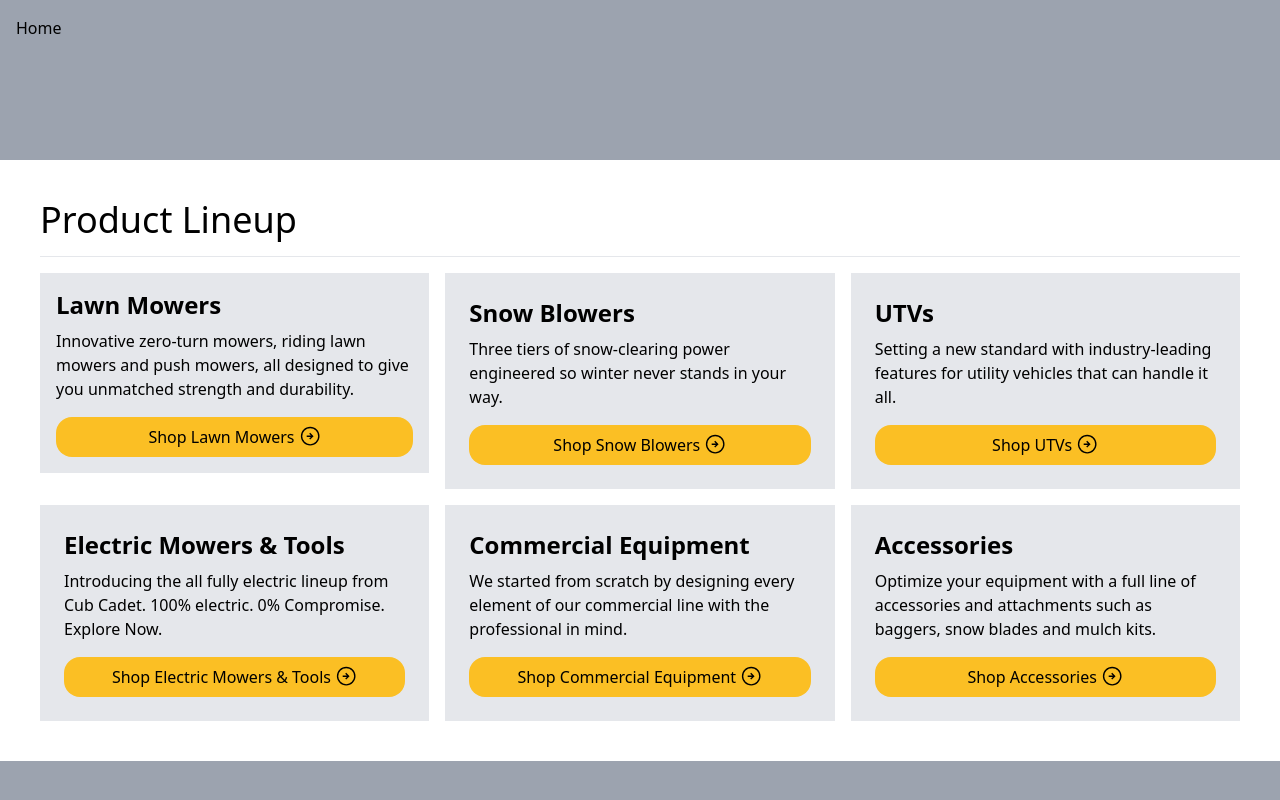
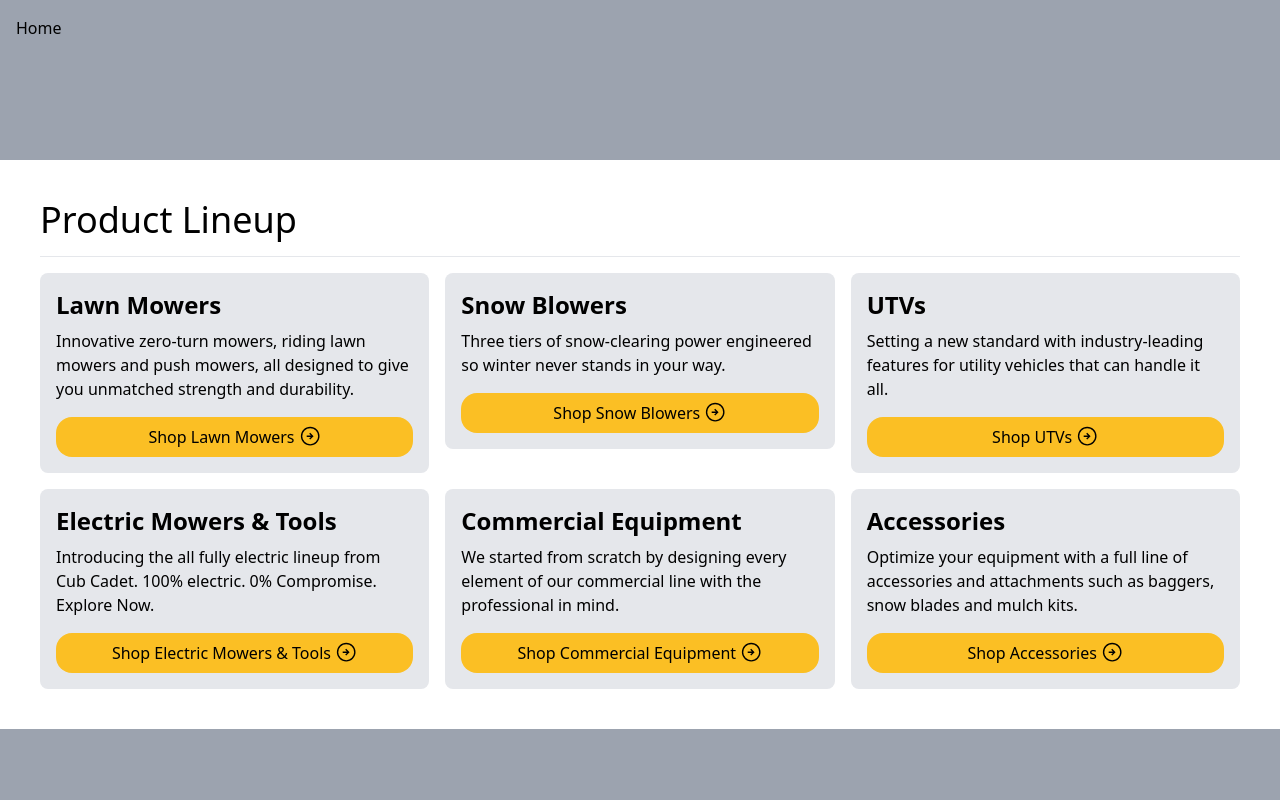
Before and after one commit to theckeler/cc-site-build, a Next.js app: page / in a window 1280 px wide. Shown: the top 800 px of the page. Built offline with nearby package versions, Linux system fonts and the light colour scheme.

Commit message:
Adjusting

```diff
--- a/components/Buttons/Main.js
+++ b/components/Buttons/Main.js
@@ -4,8 +4,9 @@
 	addStyle,
 	noIcon = false,
 	href = null,
+	noButton = false,
 }) {
-	const Type = href ? "a" : "button";
+	const Type = noButton ? "div" : href ? "a" : "button";
 
 	return (
 		<Type className={`${className}`} href={href}>
--- a/components/CategoryCard.js
+++ b/components/CategoryCard.js
@@ -1,17 +1,22 @@
 import Link from "next/link";
 
-import Button from "@/buttons/Main";
+import ButtonMain from "@/buttons/Main";
 
 export default function CategoryCard({ h2, h3, p, href }) {
+	const Selector = href !== "#top" ? Link : "div";
+
+	{
 		return (
-		<Link href={href} className="block p-4 rounded-lg">
+			<Selector href={href} className="block p-4 rounded-lg bg-gray-200">
 				<h2 className="text-2xl font-bold">{h2}</h2>
 				<h3 className="text-lg mt-2">{h3}</h3>
 				<p>{p}</p>
-			<Button
+				<ButtonMain
 					title={`Shop ${h2}`}
 					className="w-full mt-4 p-2 flex justify-center bg-amber-400 rounded-2xl"
+					noButton
 				/>
-		</Link>
+			</Selector>
 		);
 	}
+}
--- a/components/Gallery.js
+++ b/components/Gallery.js
@@ -2,10 +2,11 @@
 import ViewMore from "../components/Buttons/ViewMore";
 
 export default function Gallery({ gallery = null }) {
+	{
 		return (
+			!!gallery && (
 				<ul className="flex flex-col lg:flex-row lg:flex-wrap mb-6">
-			{gallery &&
-				gallery.map(function (img, i) {
+					{gallery.map(function (img, i) {
 						return img.video ? (
 							<li className="basis-full" key={i}>
 								<div
@@ -46,8 +47,12 @@
 						<ViewMore
 							title="View More Images"
 							onClick={(e) => {
-						document.querySelector("#gallery-button").classList.add("hidden");
-						document.querySelectorAll(".gallery-hidden").forEach((block) => {
+								document
+									.querySelector("#gallery-button")
+									.classList.add("hidden");
+								document
+									.querySelectorAll(".gallery-hidden")
+									.forEach((block) => {
 										block.classList.remove("hidden");
 									});
 							}}
@@ -55,5 +60,7 @@
 						/>
 					</li>
 				</ul>
+			)
 		);
 	}
+}
--- a/pages/index.js
+++ b/pages/index.js
@@ -10,68 +10,46 @@
 			<h1 className="text-4xl border-b pb-4 mb-4">Product Lineup</h1>
 			<ul className="grid grid-cols-3 gap-4">
 				<li className="">
-					<div className="bg-gray-200">
 					<CategoryCard
 						h2="Lawn Mowers"
 						p="Innovative zero-turn mowers, riding lawn mowers and push mowers, all designed to give you unmatched strength and durability."
 						href="/lawn-mowers"
 					/>
-					</div>
 				</li>
 				<li>
-					<div className="bg-gray-200">
-						<div href="#top" className="block p-2">
 					<CategoryCard
 						h2="Snow Blowers"
 						p="Three tiers of snow-clearing power engineered so winter never stands in your way."
 						href="#top"
 					/>
-						</div>
-					</div>
 				</li>
 				<li>
-					<div className="bg-gray-200">
-						<div href="#top" className="block p-2">
 					<CategoryCard
 						h2="UTVs"
 						p="Setting a new standard with industry-leading features for utility vehicles that can handle it all."
 						href="#top"
 					/>
-						</div>
-					</div>
 				</li>
 				<li>
-					<div className="bg-gray-200">
-						<div href="#top" className="block p-2">
 					<CategoryCard
 						h2="Electric Mowers & Tools"
 						p="Introducing the all fully electric lineup from Cub Cadet. 100% electric. 0% Compromise. Explore Now."
 						href="#top"
 					/>
-						</div>
-					</div>
 				</li>
 				<li>
-					<div className="bg-gray-200">
-						<div href="#top" className="block p-2">
 					<CategoryCard
 						h2="Commercial Equipment"
 						p="We started from scratch by designing every element of our commercial line with the professional in mind."
 						href="#top"
 					/>
-						</div>
-					</div>
 				</li>
 				<li>
-					<div className="bg-gray-200">
-						<div href="#top" className="block p-2">
 					<CategoryCard
 						h2="Accessories"
 						p="Optimize your equipment with a full line of accessories and attachments such as baggers, snow blades and mulch kits."
 						href="#top"
 					/>
-						</div>
-					</div>
 				</li>
 			</ul>
 		</div>
--- a/pages/lawn-mowers/index.js
+++ b/pages/lawn-mowers/index.js
@@ -19,20 +19,17 @@
 					srOnly="Cub Cadet"
 					className="text-4xl border-b pb-4 mb-4"
 				/>
-				<ul className="grid grid-cols-3 gap-2 mt-8">
-					<li className="">
-						<div className="bg-gray-200">
+				<ul className="grid grid-cols-3 gap-4 mt-8">
+					<li>
 						<CategoryCard
 							h2="Riding Lawn Mowers"
 							h3="Incredible strength. Incredibly comfortable."
 							p="Our quality lineup of riding lawn mowers, such as our zero-turn riders and lawn tractors, offers unparalleled strength and comfort so you can get the most out of your lawn."
 							href="/lawn-mowers/riding-lawn-mowers"
 						/>
-						</div>
 					</li>
 					<li>
-						<div className="bg-gray-200">
-							<div href="#top" className="block p-2">
+						<div>
 							<CategoryCard
 								h2="Walk-Behind Mowers"
 								h3="A power walk."
@@ -40,11 +37,9 @@
 								href="#top"
 							/>
 						</div>
-						</div>
 					</li>
 					<li>
-						<div className="bg-gray-200">
-							<div href="#top" className="block p-2">
+						<div>
 							<CategoryCard
 								h2="Robotic Mowers"
 								h3="Cutting-edge results. Zero effort."
@@ -52,7 +47,6 @@
 								href="#top"
 							/>
 						</div>
-						</div>
 					</li>
 				</ul>
 			</li>
--- a/pages/lawn-mowers/riding-lawn-mowers/index.js
+++ b/pages/lawn-mowers/riding-lawn-mowers/index.js
@@ -29,20 +29,17 @@
 					your lawn to life.
 				</p>
 
-				<ul className="grid grid-cols-3 gap-2 mt-8">
+				<ul className="grid grid-cols-3 gap-4 mt-8">
 					<li className="">
-						<div className="bg-gray-200">
 						<CategoryCard
 							h2="Zero Turn Mowers"
 							h3="A Strong Experience at Every Turn"
 							p="Designed with strength, comfort and the ability to get the job done 50% faster than riding tractors, each Cub Cadet zero-turn riding mower is engineered to handle a range of terrain and cover up to 5 acres, with steering wheel options that increase ease."
 							href="/lawn-mowers/riding-lawn-mowers/zero-turn-mowers"
 						/>
-						</div>
 					</li>
 					<li>
-						<div className="bg-gray-200">
-							<div href="#top" className="block p-2">
+						<div>
 							<CategoryCard
 								h2="Lawn & Garden Tractors"
 								h3="Power & Precision for the Bigger Challenges"
@@ -55,11 +52,9 @@
 								href="#top"
 							/>
 						</div>
-						</div>
 					</li>
 					<li>
-						<div className="bg-gray-200">
-							<div href="#top" className="block p-2">
+						<div>
 							<CategoryCard
 								h2="Electric Riding Mowers"
 								h3="Zero Gasoline, Zero Emissions"
@@ -70,7 +65,6 @@
 								href="#top"
 							/>
 						</div>
-						</div>
 					</li>
 				</ul>
 			</li>
```
Lines whose indentation alone changed are shown as unchanged.
